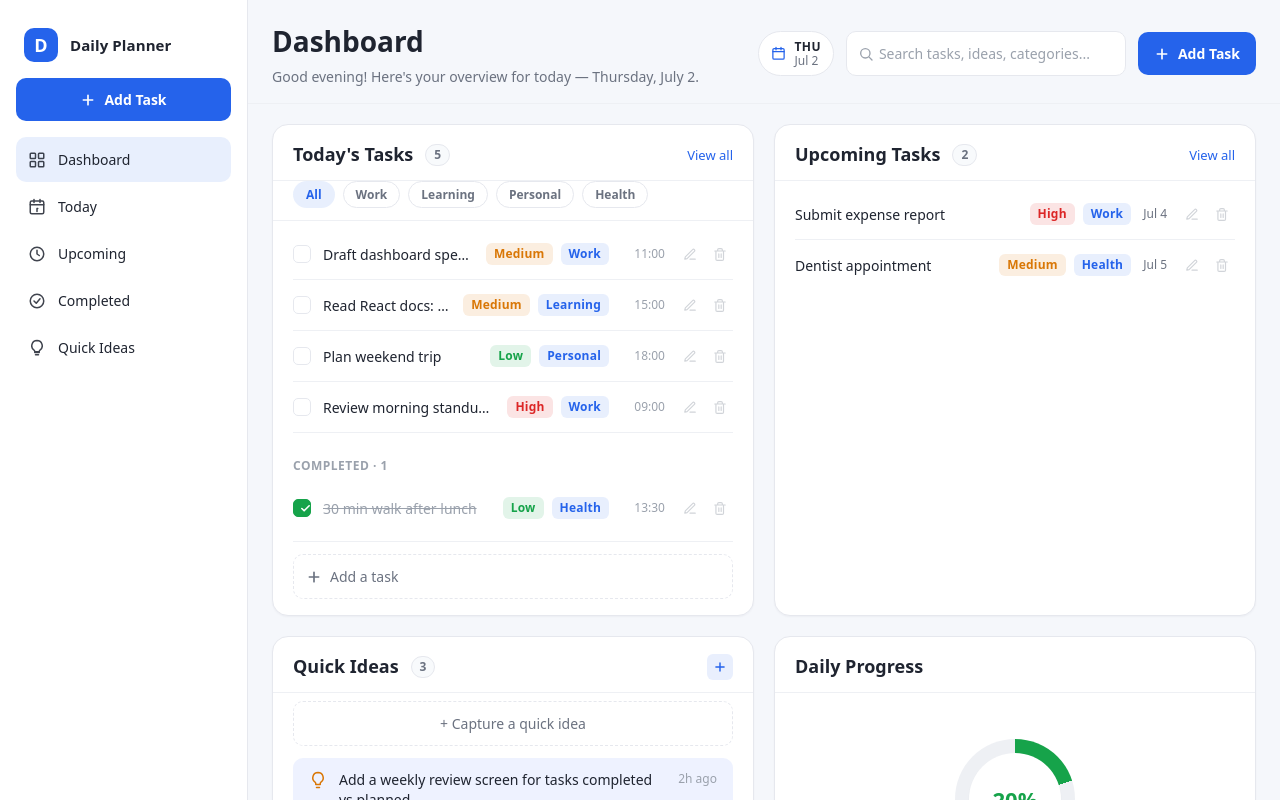
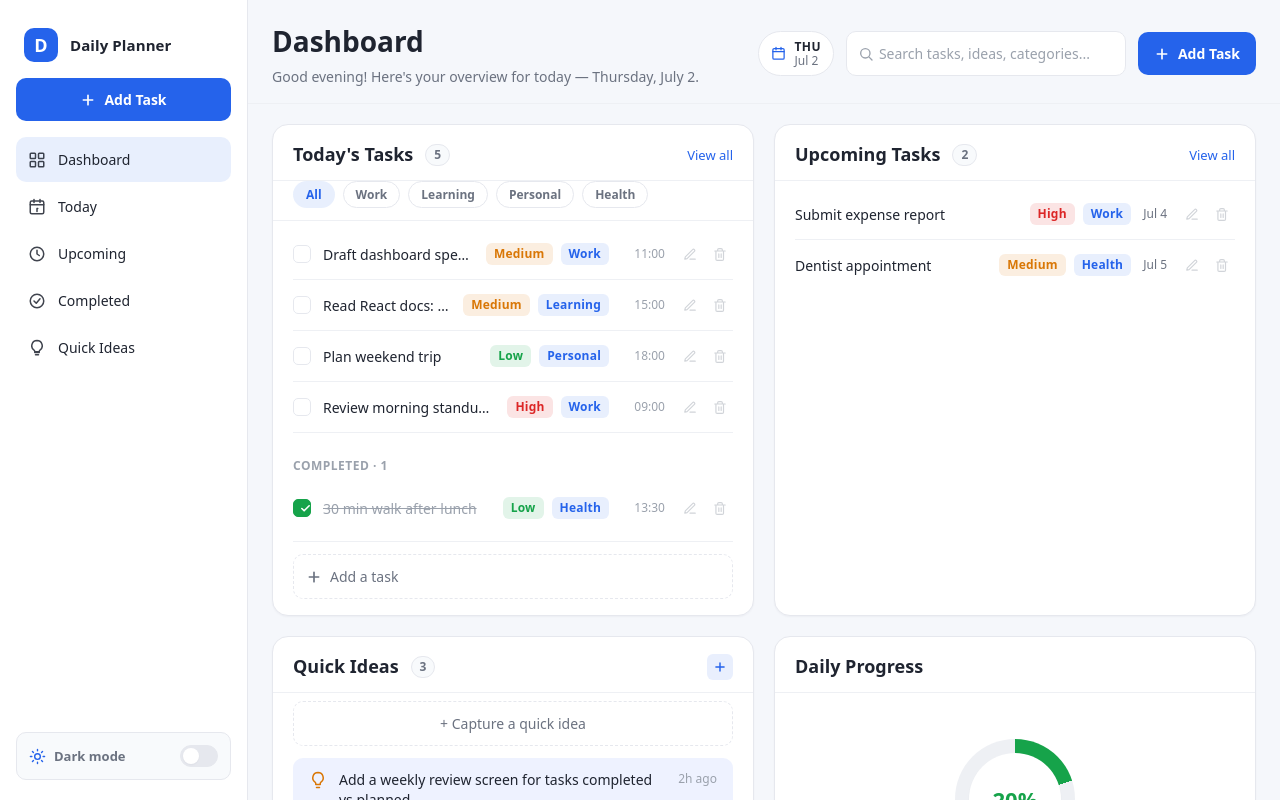
Before and after one commit to MazharulKhan/daily-planner, a React (Vite) app: page / in a window 1280 px wide. Shown: the top 800 px of the page. Built offline with nearby package versions, Linux system fonts and the light colour scheme.

Commit message:
feat: add phase 5f dark mode preference

```diff
--- a/src/App.jsx
+++ b/src/App.jsx
@@ -1,4 +1,4 @@
-import { useCallback, useEffect, useMemo, useRef, useState } from 'react';
+import { useCallback, useEffect, useLayoutEffect, useMemo, useRef, useState } from 'react';
 import './styles/layout.css';
 import Sidebar from './components/Sidebar';
 import Header from './components/Header';
@@ -14,6 +14,32 @@ import { useTasks, useIdeas } from './hooks/useLocalStorage';
 import { makeSampleTasks, makeSampleIdeas } from './data/sampleData';
 import { storage } from './data/storage';
 
+const THEME_STORAGE_KEY = 'dp.theme';
+
+function normalizeTheme(value) {
+  return value === 'dark' || value === 'light' ? value : 'light';
+}
+
+function loadThemePreference() {
+  if (typeof window === 'undefined') return 'light';
+
+  try {
+    return normalizeTheme(window.localStorage.getItem(THEME_STORAGE_KEY));
+  } catch {
+    return 'light';
+  }
+}
+
+function saveThemePreference(theme) {
+  if (typeof window === 'undefined') return;
+
+  try {
+    window.localStorage.setItem(THEME_STORAGE_KEY, theme);
+  } catch {
+    return;
+  }
+}
+
 function App() {
   const { tasks, addTask, editTask, toggleTask, deleteTask, editPlaybackPosition } =
     useTasks(makeSampleTasks());
@@ -21,6 +47,7 @@ function App() {
 
   const [taskAddOpen, setTaskAddOpen] = useState(false);
   const [ideaAddOpen, setIdeaAddOpen] = useState(false);
+  const [theme, setTheme] = useState(loadThemePreference);
   const [view, setView] = useState(() => storage.loadActiveView('dashboard'));
   const [selectedIdeaId, setSelectedIdeaId] = useState(null);
   const [selectedTaskId, setSelectedTaskId] = useState(null);
@@ -37,9 +64,21 @@ function App() {
 
   const detailOpen = selectedTaskId !== null;
 
+  useLayoutEffect(() => {
+    document.documentElement.dataset.theme = theme;
+  }, [theme]);
+
   useEffect(() => {
     storage.saveActiveView(view);
   }, [view]);
+
+  const toggleTheme = useCallback(() => {
+    setTheme((currentTheme) => {
+      const nextTheme = currentTheme === 'dark' ? 'light' : 'dark';
+      saveThemePreference(nextTheme);
+      return nextTheme;
+    });
+  }, []);
 
   const requestAddTask = useCallback(() => {
     if (detailOpen) return;
@@ -194,6 +233,8 @@ function App() {
         activeView={view}
         onNavigate={navigate}
         addDisabled={detailOpen}
+        theme={theme}
+        onToggleTheme={toggleTheme}
       />
       <div className="app-main">
         <Header
--- a/src/components/Sidebar.jsx
+++ b/src/components/Sidebar.jsx
@@ -64,7 +64,44 @@ function NavIcon({ name }) {
   }
 }
 
-export default function Sidebar({ onAddTask, activeView, onNavigate, addDisabled }) {
+function ThemeIcon({ isDark }) {
+  const common = {
+    className: 'sidebar__theme-icon',
+    viewBox: '0 0 24 24',
+    fill: 'none',
+    stroke: 'currentColor',
+    strokeWidth: 2,
+    strokeLinecap: 'round',
+    strokeLinejoin: 'round',
+    'aria-hidden': true,
+  };
+
+  if (isDark) {
+    return (
+      <svg {...common}>
+        <path d="M12 3a6 6 0 0 0 9 7.4A8 8 0 1 1 12 3Z" />
+      </svg>
+    );
+  }
+
+  return (
+    <svg {...common}>
+      <circle cx="12" cy="12" r="4" />
+      <path d="M12 2v2M12 20v2M4.9 4.9l1.4 1.4M17.7 17.7l1.4 1.4M2 12h2M20 12h2M4.9 19.1l1.4-1.4M17.7 6.3l1.4-1.4" />
+    </svg>
+  );
+}
+
+export default function Sidebar({
+  onAddTask,
+  activeView,
+  onNavigate,
+  addDisabled,
+  theme,
+  onToggleTheme,
+}) {
+  const darkModeOn = theme === 'dark';
+
   return (
     <aside className="sidebar">
       <div className="sidebar__brand">
@@ -136,6 +173,27 @@ export default function Sidebar({ onAddTask, activeView, onNavigate, addDisabled
       </nav>
 
       <div className="sidebar__spacer" />
+
+      <button
+        type="button"
+        className={
+          darkModeOn
+            ? 'sidebar__theme-toggle sidebar__theme-toggle--active'
+            : 'sidebar__theme-toggle'
+        }
+        role="switch"
+        aria-checked={darkModeOn}
+        aria-label="Toggle dark mode"
+        onClick={onToggleTheme}
+      >
+        <span className="sidebar__theme-label">
+          <ThemeIcon isDark={darkModeOn} />
+          <span>Dark mode</span>
+        </span>
+        <span className="sidebar__theme-switch" aria-hidden="true">
+          <span className="sidebar__theme-thumb" />
+        </span>
+      </button>
     </aside>
   );
 }
--- a/src/styles/add-task-modal.css
+++ b/src/styles/add-task-modal.css
@@ -268,7 +268,7 @@
   border-radius: var(--radius-md);
   border: none;
   background: var(--color-accent);
-  color: #fff;
+  color: var(--color-accent-contrast);
   font-size: var(--font-size-md);
   font-weight: 600;
   cursor: pointer;
@@ -335,14 +335,14 @@
   border-radius: var(--radius-sm);
   border: none;
   background: var(--color-danger);
-  color: #fff;
+  color: var(--color-danger-contrast);
   font-size: var(--font-size-sm);
   font-weight: 600;
   cursor: pointer;
 }
 
 .add-task-modal__confirm-discard:hover {
-  background: #b91c1c;
+  filter: brightness(0.94);
 }
 
 /* Narrow-viewport guard (no mobile redesign) */
--- a/src/styles/cards.css
+++ b/src/styles/cards.css
@@ -94,7 +94,7 @@
 
 .card__header-action:hover {
   background: var(--color-accent-border);
-  color: #fff;
+  color: var(--color-accent-contrast);
 }
 
 .card__header-action:focus-visible {
--- a/src/styles/empty-state.css
+++ b/src/styles/empty-state.css
@@ -39,7 +39,7 @@
 
 .empty-state__action:hover {
   background: var(--color-accent-border);
-  color: #fff;
+  color: var(--color-accent-contrast);
 }
 
 .empty-state__action:focus-visible {
--- a/src/styles/header.css
+++ b/src/styles/header.css
@@ -162,7 +162,7 @@
   gap: var(--space-2);
   padding: var(--space-3) var(--space-4);
   background: var(--color-accent);
-  color: #fff;
+  color: var(--color-accent-contrast);
   border-radius: var(--radius-md);
   font-size: var(--font-size-base);
   font-weight: 600;
--- a/src/styles/ideas.css
+++ b/src/styles/ideas.css
@@ -123,7 +123,7 @@
   padding: var(--space-2) var(--space-4);
   border-radius: var(--radius-sm);
   background: var(--color-accent);
-  color: #fff;
+  color: var(--color-accent-contrast);
   font-size: var(--font-size-sm);
   font-weight: 600;
 }
--- a/src/styles/sidebar.css
+++ b/src/styles/sidebar.css
@@ -23,7 +23,7 @@
   background: var(--color-accent);
   display: grid;
   place-items: center;
-  color: #fff;
+  color: var(--color-accent-contrast);
   font-weight: 700;
   font-size: var(--font-size-lg);
   flex-shrink: 0;
@@ -45,7 +45,7 @@
   padding: var(--space-3) var(--space-4);
   margin-bottom: var(--space-4);
   background: var(--color-accent);
-  color: #fff;
+  color: var(--color-accent-contrast);
   border-radius: var(--radius-md);
   font-size: var(--font-size-base);
   font-weight: 600;
@@ -128,3 +128,84 @@
 .sidebar__spacer {
   flex: 1 1 auto;
 }
+
+.sidebar__theme-toggle {
+  display: flex;
+  align-items: center;
+  justify-content: space-between;
+  gap: var(--space-3);
+  width: 100%;
+  margin-top: var(--space-4);
+  padding: var(--space-3);
+  border: 1px solid var(--color-border);
+  border-radius: var(--radius-md);
+  background: var(--color-surface-soft);
+  color: var(--color-text-muted);
+  font-size: var(--font-size-sm);
+  font-weight: 600;
+  text-align: left;
+  transition: background 0.15s, border-color 0.15s, color 0.15s;
+}
+
+.sidebar__theme-toggle:hover {
+  background: var(--color-accent-soft);
+  border-color: var(--color-accent-border);
+  color: var(--color-text);
+}
+
+.sidebar__theme-toggle:focus-visible {
+  outline: 2px solid var(--color-accent-border);
+  outline-offset: 2px;
+}
+
+.sidebar__theme-toggle--active {
+  color: var(--color-text);
+  border-color: var(--color-accent-border);
+}
+
+.sidebar__theme-label {
+  display: inline-flex;
+  align-items: center;
+  gap: var(--space-2);
+  min-width: 0;
+}
+
+.sidebar__theme-icon {
+  width: 17px;
+  height: 17px;
+  color: var(--color-accent);
+  flex-shrink: 0;
+}
+
+.sidebar__theme-switch {
+  position: relative;
+  width: 38px;
+  height: 22px;
+  border-radius: var(--radius-full);
+  background: var(--color-border);
+  border: 1px solid var(--color-border);
+  flex-shrink: 0;
+  transition: background 0.15s, border-color 0.15s;
+}
+
+.sidebar__theme-thumb {
+  position: absolute;
+  top: 2px;
+  left: 2px;
+  width: 16px;
+  height: 16px;
+  border-radius: 50%;
+  background: var(--color-surface);
+  box-shadow: var(--shadow-sm);
+  transition: transform 0.15s, background 0.15s;
+}
+
+.sidebar__theme-toggle--active .sidebar__theme-switch {
+  background: var(--color-accent);
+  border-color: var(--color-accent);
+}
+
+.sidebar__theme-toggle--active .sidebar__theme-thumb {
+  background: var(--color-accent-contrast);
+  transform: translateX(16px);
+}
--- a/src/styles/variables.css
+++ b/src/styles/variables.css
@@ -1,4 +1,6 @@
 :root {
+  color-scheme: light;
+
   --color-bg: #f5f7fb;
   --color-surface: #ffffff;
   --color-surface-soft: #f8fafc;
@@ -11,16 +13,19 @@
 
   --color-accent: #2563eb;
   --color-accent-hover: #1d4ed8;
+  --color-accent-contrast: #ffffff;
   --color-accent-soft: rgba(37, 99, 235, 0.1);
   --color-accent-border: rgba(37, 99, 235, 0.35);
 
   --color-success: #16a34a;
+  --color-success-contrast: #ffffff;
   --color-success-soft: rgba(22, 163, 74, 0.12);
 
   --color-warn: #d97706;
   --color-warn-soft: rgba(217, 119, 6, 0.12);
 
   --color-danger: #dc2626;
+  --color-danger-contrast: #ffffff;
   --color-danger-soft: rgba(220, 38, 38, 0.12);
 
   --color-idea-1: #eef2ff;
@@ -59,3 +64,43 @@
   --font-size-xl: 22px;
   --font-size-2xl: 28px;
 }
+
+:root[data-theme='dark'] {
+  color-scheme: dark;
+
+  --color-bg: #0b1120;
+  --color-surface: #111827;
+  --color-surface-soft: #1e293b;
+  --color-border: #334155;
+  --color-border-soft: #243247;
+
+  --color-text: #e5edf8;
+  --color-text-muted: #b6c2d2;
+  --color-text-faint: #8da0b8;
+
+  --color-accent: #60a5fa;
+  --color-accent-hover: #93c5fd;
+  --color-accent-contrast: #07111f;
+  --color-accent-soft: rgba(96, 165, 250, 0.16);
+  --color-accent-border: rgba(96, 165, 250, 0.42);
+
+  --color-success: #4ade80;
+  --color-success-contrast: #052e16;
+  --color-success-soft: rgba(74, 222, 128, 0.16);
+
+  --color-warn: #fbbf24;
+  --color-warn-soft: rgba(251, 191, 36, 0.16);
+
+  --color-danger: #f87171;
+  --color-danger-contrast: #3b0707;
+  --color-danger-soft: rgba(248, 113, 113, 0.16);
+
+  --color-idea-1: rgba(96, 165, 250, 0.14);
+  --color-idea-2: rgba(45, 212, 191, 0.14);
+  --color-idea-3: rgba(251, 191, 36, 0.15);
+  --color-idea-4: rgba(244, 114, 182, 0.14);
+
+  --shadow-sm: 0 1px 2px rgba(0, 0, 0, 0.28);
+  --shadow-md: 0 1px 3px rgba(0, 0, 0, 0.32), 0 1px 2px rgba(0, 0, 0, 0.24);
+  --shadow-lg: 0 14px 34px rgba(0, 0, 0, 0.34);
+}
```
Also changed, not shown: src/styles/quick-ideas-workspace.css (+13 -13 lines), src/styles/task-detail.css (+5 -5 lines), src/styles/task-row.css (+5 -5 lines), 4 other files (tests, documents, lock files or other folders).
